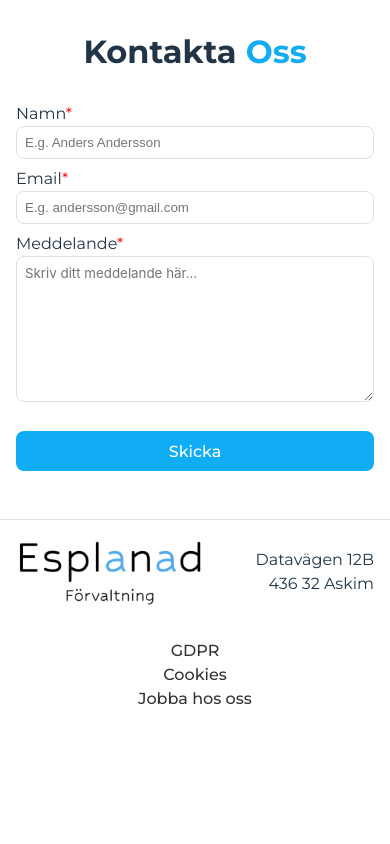
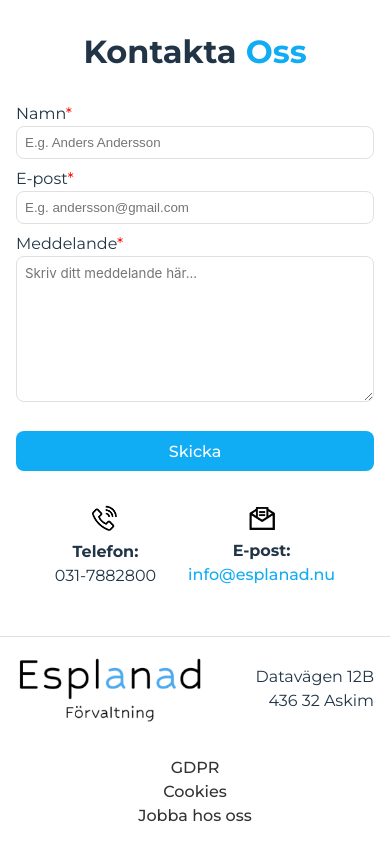
Before and after one commit to FredrikRidderfalk/esplanad-website-vite, a React (Vite) app: page / in a window 390 px wide. Shown: the part 2948-3792 px from the top of the page. Before the commit the page ends 3675 px from the top, so only its background shows below. Built offline with nearby package versions, Linux system fonts and the light colour scheme; a web font is replaced by a local one.

Commit message:
feat: add email and phone to contact

```diff
--- a/src/Home.css
+++ b/src/Home.css
@@ -120,6 +120,34 @@ section {
   max-width: 600px;
   margin: 0 auto;
 }
+.container__contact-info {
+  margin-top: 2rem;
+  display: flex;
+  justify-content: center;
+  gap: 2rem;
+}
+.container__contact-info b,
+.container__contact-info p {
+  margin: 0;
+  display: block;
+}
+.icon {
+  max-width: 28px;
+  margin: 0 auto 0.5rem;
+}
+.contact-item {
+  display: flex;
+  flex-direction: column;
+  justify-content: center;
+}
+.contact-item__info {
+  display: flex;
+  flex-direction: column;
+  align-items: center;
+}
+.contact-item__info a {
+  color: #10acf4;
+}
 .container__contact div {
   min-width: 200px;
   flex-grow: 1;
@@ -166,6 +194,22 @@ section {
   .hero-content {
     max-width: 50%;
   }
+  .container__contact-info {
+    display: flex;
+    justify-content: center;
+    gap: 2rem;
+  }
+  .contact-item {
+    flex-direction: row;
+    align-items: center;
+  }
+  .contact-item__info {
+    margin-left: 1rem;
+    align-items: flex-start;
+  }
+  .icon {
+    margin: 0;
+  }
 }
 
 @media screen and (min-width: 800px) {
--- a/src/Home.tsx
+++ b/src/Home.tsx
@@ -100,7 +100,6 @@ function Home() {
         <h2>
           Kontakta <span>Oss</span>
         </h2>
-
         <form action="submit">
           <div className="container__contact">
             <div>
@@ -116,7 +115,7 @@ function Home() {
 
             <div>
               <label htmlFor="email">
-                Email<span>*</span>
+                E-post<span>*</span>
               </label>
               <input
                 id="email"
@@ -148,6 +147,23 @@ function Home() {
             <button type="submit">Skicka</button>
           </div>
         </form>
+
+        <div className="container__contact-info">
+          <div className="contact-item">
+            <img className="icon" src="src/assets/phone-icon.png" alt="" />
+            <div className="contact-item__info">
+              <b>Telefon:</b>
+              <p>031-7882800</p>
+            </div>
+          </div>
+          <div className="contact-item">
+            <img className="icon" src="src/assets/email-icon.png" alt="" />
+            <div className="contact-item__info">
+              <b>E-post:</b>
+              <a href="roger@esplanad.nu">info@esplanad.nu</a>
+            </div>
+          </div>
+        </div>
       </section>
     </div>
   );
```
Also changed, not shown: src/assets/email-icon.png (added), src/assets/phone-icon.png (added).
